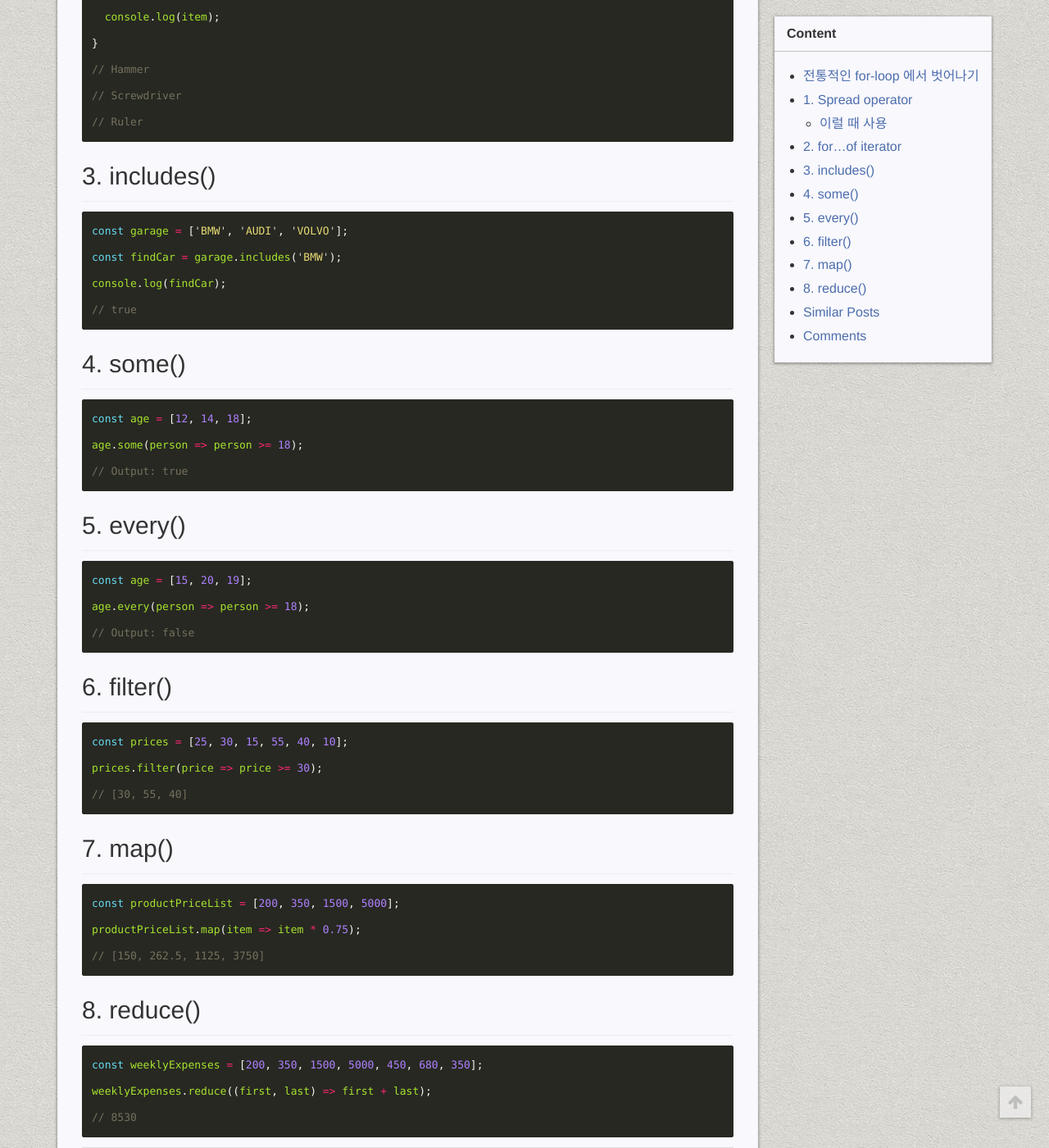
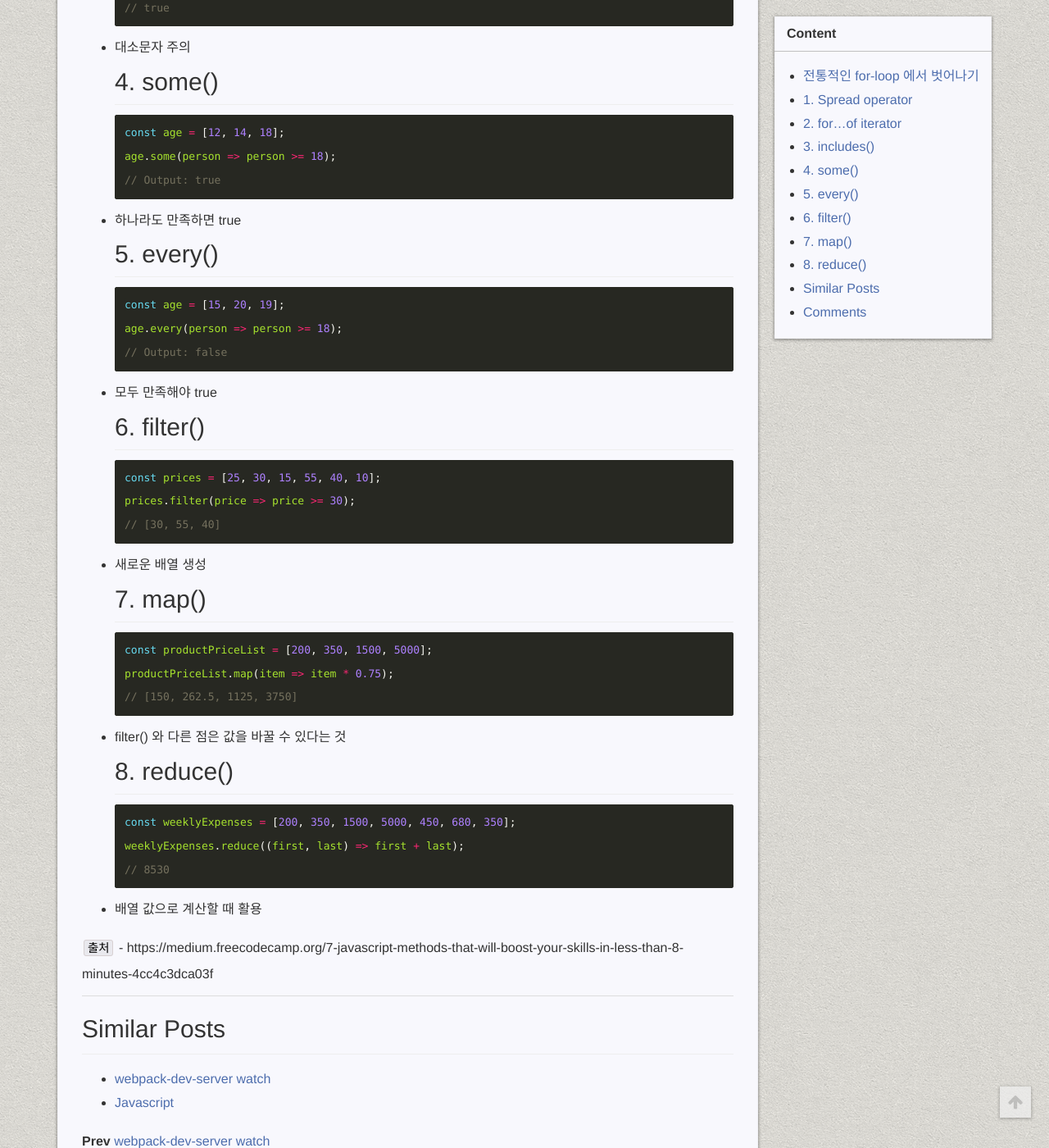
Before and after one commit to faith20/faith20.github.io, a Jekyll site: the page built from _posts/2018-05-16-javascript-methods.md, in a window 1280 px wide and 1400 px high, scrolled down 1257 px. Shown: the whole window at 82% size. Built offline with Jekyll 4.4.1, drawn with Linux system fonts in a browser that asks for light colours; comment, search, counter and statistics services are not loaded; some of the changed text lies outside the part shown.

Commit message:
Modify javascript-methods

````diff
--- a/_posts/2018-05-16-javascript-methods.md
+++ b/_posts/2018-05-16-javascript-methods.md
@@ -32,10 +21,9 @@ const favoriteFood = ['Pizza', 'Fries', 'Swedish-meatballs'];
 console.log(...favoriteFood);
 // Pizza Fries Swedish-meatballs
 ```
-### 이럴 때 사용
 * 배열의 내용을 간단히 빠르게 보여줄때
 * 빠르고 직관적으로 인수를 전달하는 방법
-* 배열 뿐 아니라 Object 도 가능
+* 배열 뿐 아니라 Object Literal 도 가능
 
 ## 2. for…of iterator
 ```js
@@ -47,7 +35,7 @@ for(const item of toolBox) {
 // Screwdriver
 // Ruler
 ```
-
+* for...in 의 경우는 key 값
 ## 3. includes()
 ```js
 const garage = ['BMW', 'AUDI', 'VOLVO'];
@@ -55,33 +43,42 @@ const findCar = garage.includes('BMW');
 console.log(findCar);
 // true
 ```
+* 대소문자 주의
 ## 4. some()
 ```js
 const age = [12, 14, 18];
 age.some(person => person >= 18);
 // Output: true
 ```
+* 하나라도 만족하면 true
 ## 5. every()
 ```js
 const age = [15, 20, 19];
 age.every(person => person >= 18);
 // Output: false
 ```
+* 모두 만족해야 true
 ## 6. filter()
 ```js
 const prices = [25, 30, 15, 55, 40, 10];
 prices.filter(price => price >= 30);
 // [30, 55, 40]
 ```
+* 새로운 배열 생성
 ## 7. map()
 ```js
 const productPriceList = [200, 350, 1500, 5000];
 productPriceList.map(item => item * 0.75);
 // [150, 262.5, 1125, 3750]
 ```
+* filter() 와 다른 점은 값을 바꿀 수 있다는 것
 ## 8. reduce()
 ```js
 const weeklyExpenses = [200, 350, 1500, 5000, 450, 680, 350];
 weeklyExpenses.reduce((first, last) => first + last);
 // 8530
 ```
+* 배열 값으로 계산할 때 활용
+
+
+`출처` - https://medium.freecodecamp.org/7-javascript-methods-that-will-boost-your-skills-in-less-than-8-minutes-4cc4c3dca03f
````
Also changed, not shown: other parts of _posts/2018-05-16-javascript-methods.md (+1 -12 lines).
